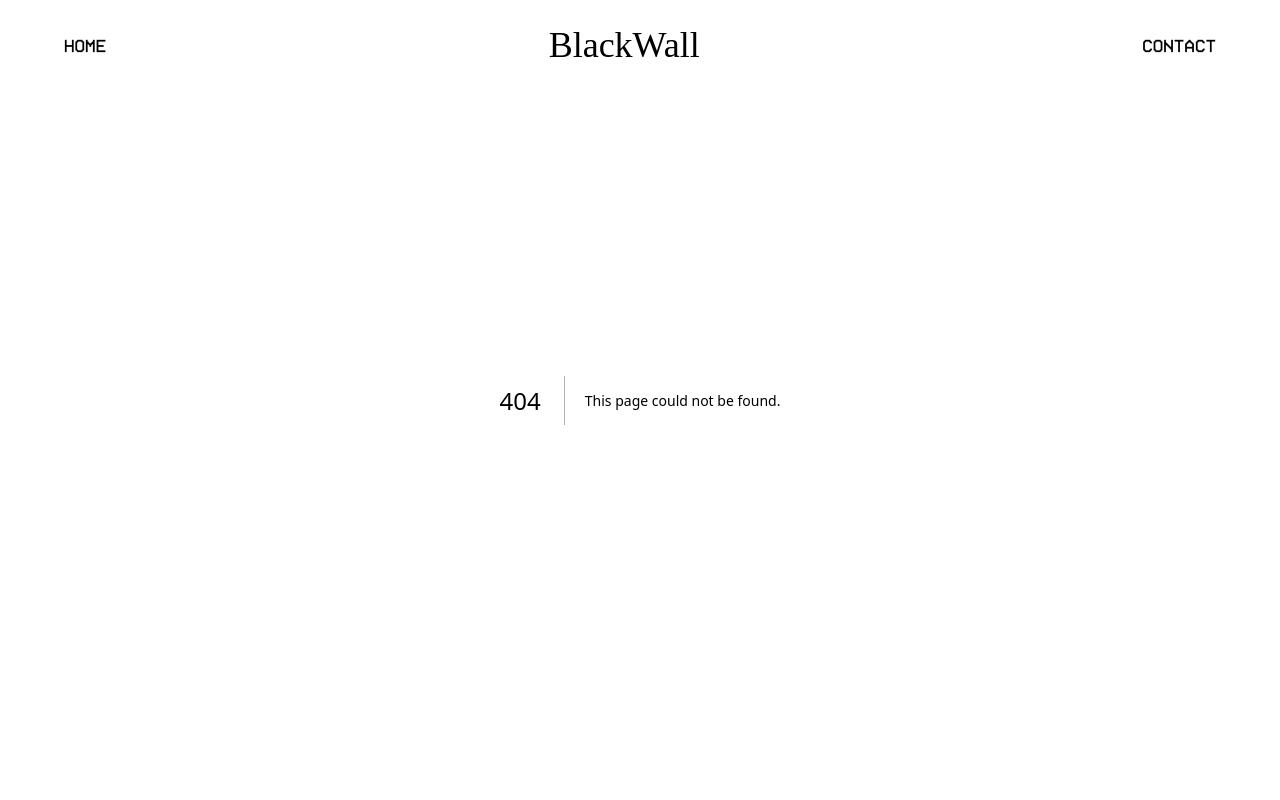
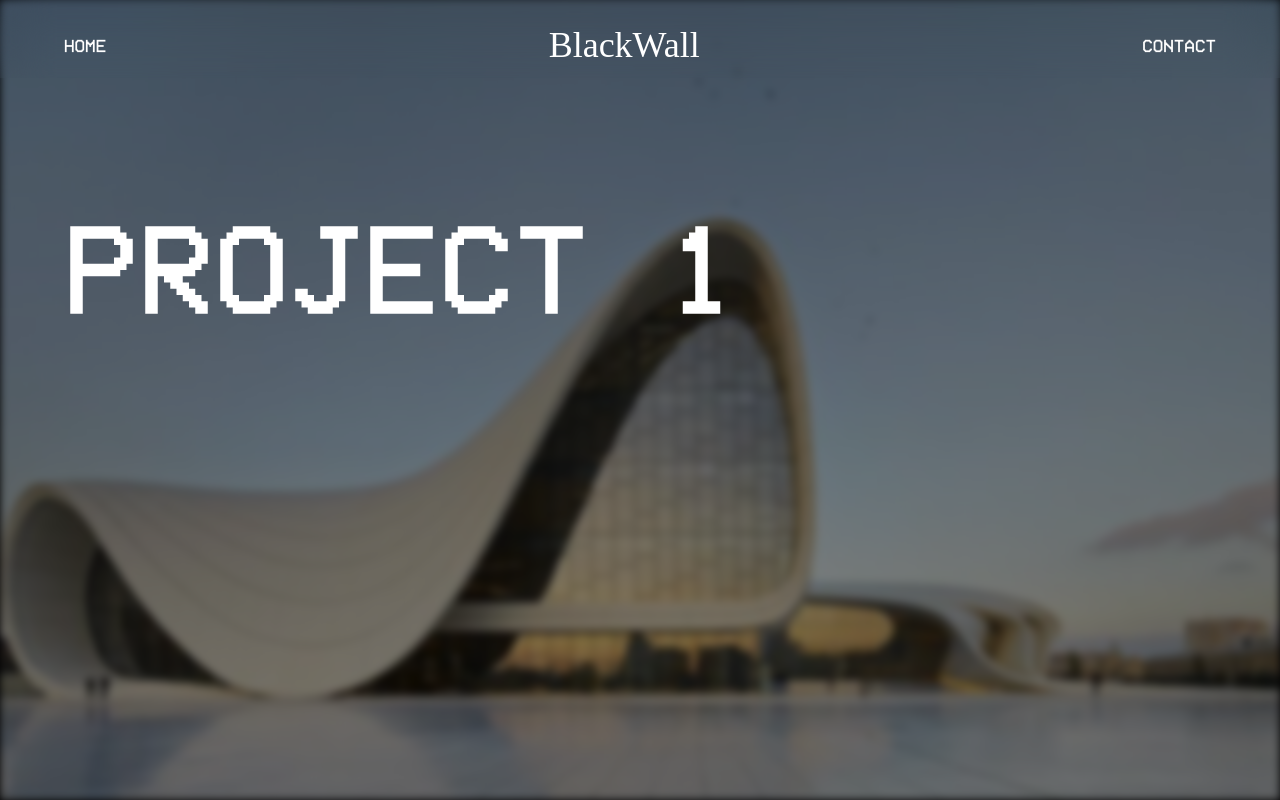
Before and after one commit to mayBeZoz/blackwalls_agency, a Next.js app: page /projects/1 in a window 1280 px wide. Before the commit this address had no page. Built offline with nearby package versions, Linux system fonts and the light colour scheme; a web font is replaced by a local one.

Commit message:
finishing projects parllax

```diff
--- a/src/app/(home)/_sections/projects/Card.tsx
+++ b/src/app/(home)/_sections/projects/Card.tsx
@@ -1,10 +1,11 @@
+import Link from 'next/link';
 import React from 'react'
 
 type TProjectCardProps = {
     name: string;
     imageURL: string;
     description: string;
-    id: number;
+    id: string;
     isEven: boolean;
     index:number
 }
@@ -12,7 +13,8 @@ type TProjectCardProps = {
 const Card = ({id,imageURL,isEven,index}:TProjectCardProps) => {
 
     return (
-        <div
+        <Link
+            href={`/projects/${id}`}
             className="w-[150px] h-[200px] md:w-[200px] md:h-[270px] lg:w-[300px] lg:h-[400px] bg-zinc-400"
             key={id}
             style={{
@@ -21,11 +23,11 @@ const Card = ({id,imageURL,isEven,index}:TProjectCardProps) => {
             }}
         >
             <img
-                className="w-full duration-300 h-full block object-cover"
+                className="w-full grayscale-[1] hover:grayscale-0 duration-300 h-full block object-cover"
                 src={imageURL}
                 alt="img"
             />
-        </div>
+        </Link>
     )
 }
 
--- a/src/app/(home)/_sections/projects/Projects.tsx
+++ b/src/app/(home)/_sections/projects/Projects.tsx
@@ -1,13 +1,12 @@
 'use client'
 
-import { useLayoutEffect, useRef } from "react"
+import { useRef } from "react"
 import projects from "@/data/projects.json"
 import gsap from "gsap"
 import { ScrollTrigger } from "gsap/all"
 import { TProject } from "@/types"
 import { useGSAP } from "@gsap/react"
 import Card from "./Card"
-import StaggeredText from "@/ui/StaggeredText"
 
 gsap.registerPlugin(ScrollTrigger)
 
--- /dev/null
+++ b/src/app/projects/[projectId]/page.tsx
@@ -0,0 +1,34 @@
+import React from 'react'
+import projects from "@/data/projects.json"
+
+type TProjectPageProps = {
+    params:{
+        projectId:string
+    }
+}
+
+function ProjectPage({ params }:TProjectPageProps) {
+    const { projectId } = params
+
+    const project = projects.find(curr => curr.id === projectId)
+
+    return (
+        <section>
+            <div className="container relative z-20 h-screen pt-[200px]">
+
+                <h2 className='text-9xl font-vcr-osd-mono uppercase'>{project?.name}</h2>
+
+            </div>
+            <div className="absolute top-0 left-0 z-10 w-full h-screen">
+                <img
+                    className='w-full h-full blur-sm object-cover'
+                    src={project?.imageURL}
+                    alt={project?.name}
+                />
+                <div className="w-full h-full z-10 top-0 left-0 absolute bg-black/50" />
+            </div>
+        </section>
+    )
+}
+
+export default ProjectPage
--- a/src/data/projects.json
+++ b/src/data/projects.json
@@ -3,48 +3,48 @@
         "name":"project 1",
         "imageURL":"/images/projects/1.jpg",
         "description":"lorem ipsum dolor sit amet, consectetur adip",
-        "id":1
+        "id":"1"
     },
     {
-        "name":"project 1",
+        "name":"project 2",
         "imageURL":"/images/projects/2.jpg",
         "description":"lorem ipsum dolor sit amet, consectetur adip",
-        "id":2
+        "id":"2"
     },
     {
-        "name":"project 1",
+        "name":"project 3",
         "imageURL":"/images/projects/3.webp",
         "description":"lorem ipsum dolor sit amet, consectetur adip",
-        "id":3
+        "id":"3"
     },
     {
-        "name":"project 1",
+        "name":"project 4",
         "imageURL":"/images/projects/4.jpg",
         "description":"lorem ipsum dolor sit amet, consectetur adip",
-        "id":4
+        "id":"4"
     },
     {
-        "name":"project 1",
+        "name":"project 5",
         "imageURL":"/images/projects/5.jpg",
         "description":"lorem ipsum dolor sit amet, consectetur adip",
-        "id":5
+        "id":"5"
     },
     {
-        "name":"project 1",
+        "name":"project 6",
         "imageURL":"/images/projects/6.webp",
         "description":"lorem ipsum dolor sit amet, consectetur adip",
-        "id":6
+        "id":"6"
     },
     {
-        "name":"project 1",
+        "name":"project 7",
         "imageURL":"/images/projects/7.jpg",
         "description":"lorem ipsum dolor sit amet, consectetur adip",
-        "id":7
+        "id":"7"
     },
     {
-        "name":"project 1",
+        "name":"project 8",
         "imageURL":"/images/projects/8.jpg",
         "description":"lorem ipsum dolor sit amet, consectetur adip",
-        "id":8
+        "id":"8"
     }
 ]
--- a/src/types.d.ts
+++ b/src/types.d.ts
@@ -8,5 +8,5 @@ declare type TProject = {
     name:string,
     imageURL:string,
     description:string,
-    id:number
+    id:string
 }
--- a/src/ui/StaggeredText.tsx
+++ b/src/ui/StaggeredText.tsx
@@ -32,7 +32,7 @@ function StaggeredText({text}:TStaggeredTextProps) {
 
                 text.split("").map((char,idx) => (
                     char === " " ?
-                    <span className="ml-3 inline-block"/>
+                    <span key={idx} className="ml-3 inline-block"/>
                     :
                     <span key={idx} className="overflow-hidden inline-block">
                         <span className="heading_char inline-block">{char}</span>
```
